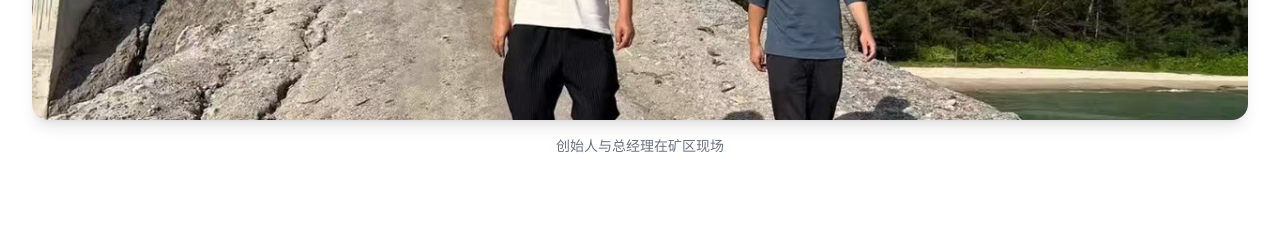
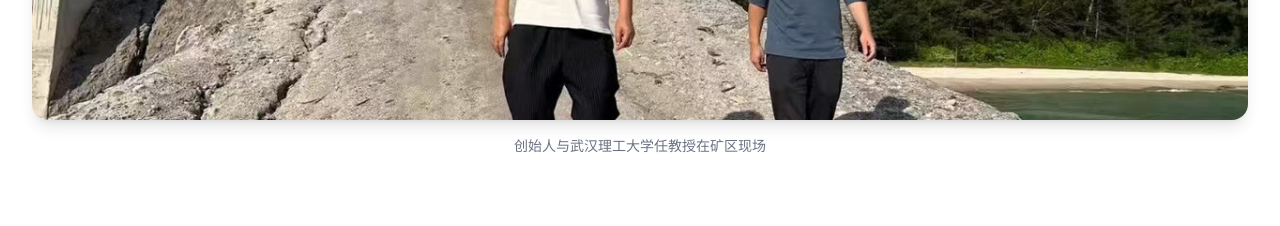
Before and after one commit to weakipedia452/zhongtian-energy, a Next.js app: page / in a window 1280 px wide. Shown: the part 2140-2366 px from the top of the page. Built offline with nearby package versions, Linux system fonts and the light colour scheme; a web font is replaced by a local one.

Commit message:
fix: 更正团队照片描述为创始人与武汉理工大学任教授
Coze-Commit-Type: user
Coze-User-ID: 4175279558766728
Coze-Conversation-ID: 11323705

```diff
--- a/src/components/sections/about.tsx
+++ b/src/components/sections/about.tsx
@@ -111,7 +111,7 @@ export function AboutSection() {
             />
           </div>
           <p className="text-center text-gray-500 mt-4 text-sm">
-            {locale === 'zh' ? '创始人与总经理在矿区现场' : 'Founder and General Manager at the mining site'}
+            {locale === 'zh' ? '创始人与武汉理工大学任教授在矿区现场' : 'Founder and Professor Ren from Wuhan University of Technology at the mining site'}
           </p>
         </div>
 
```
